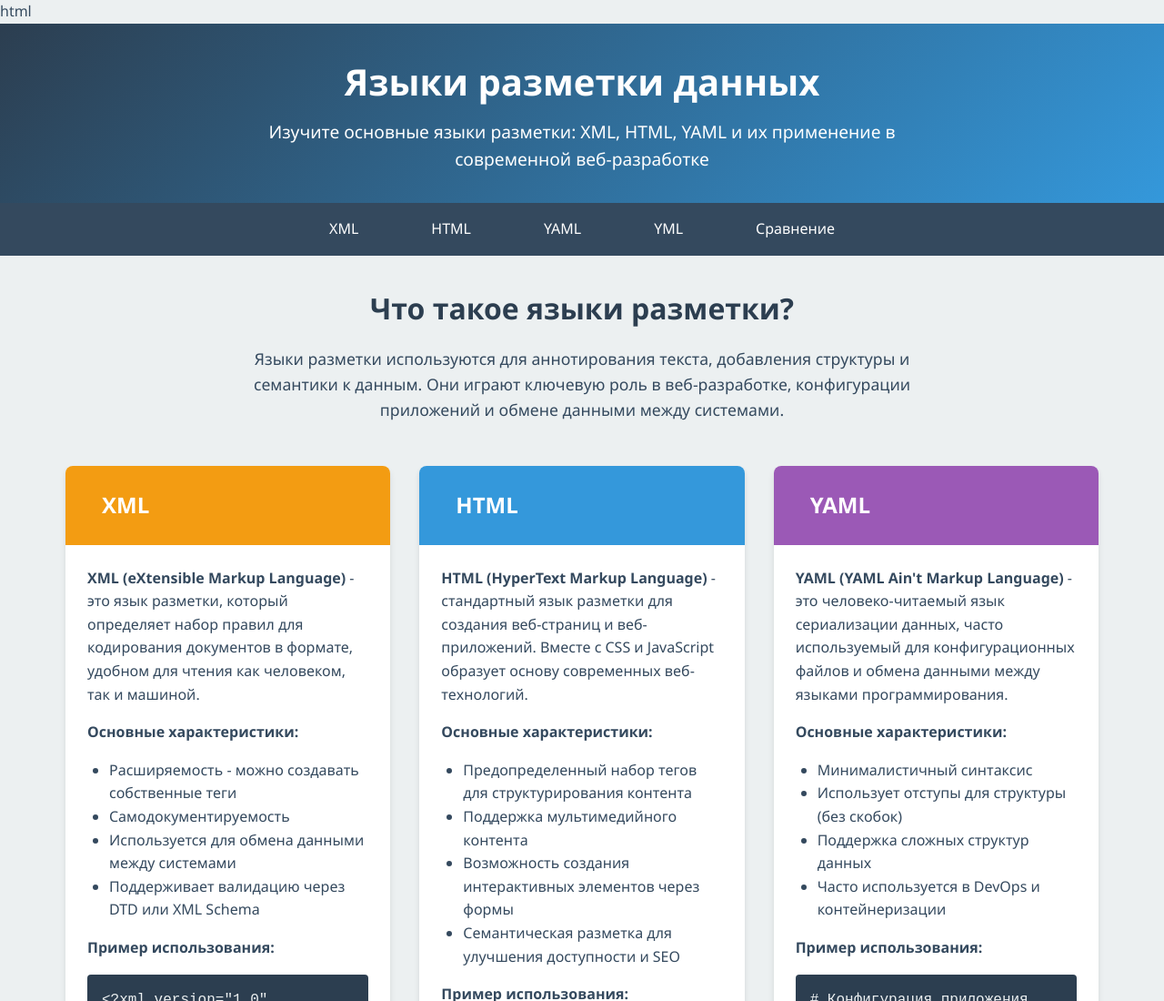
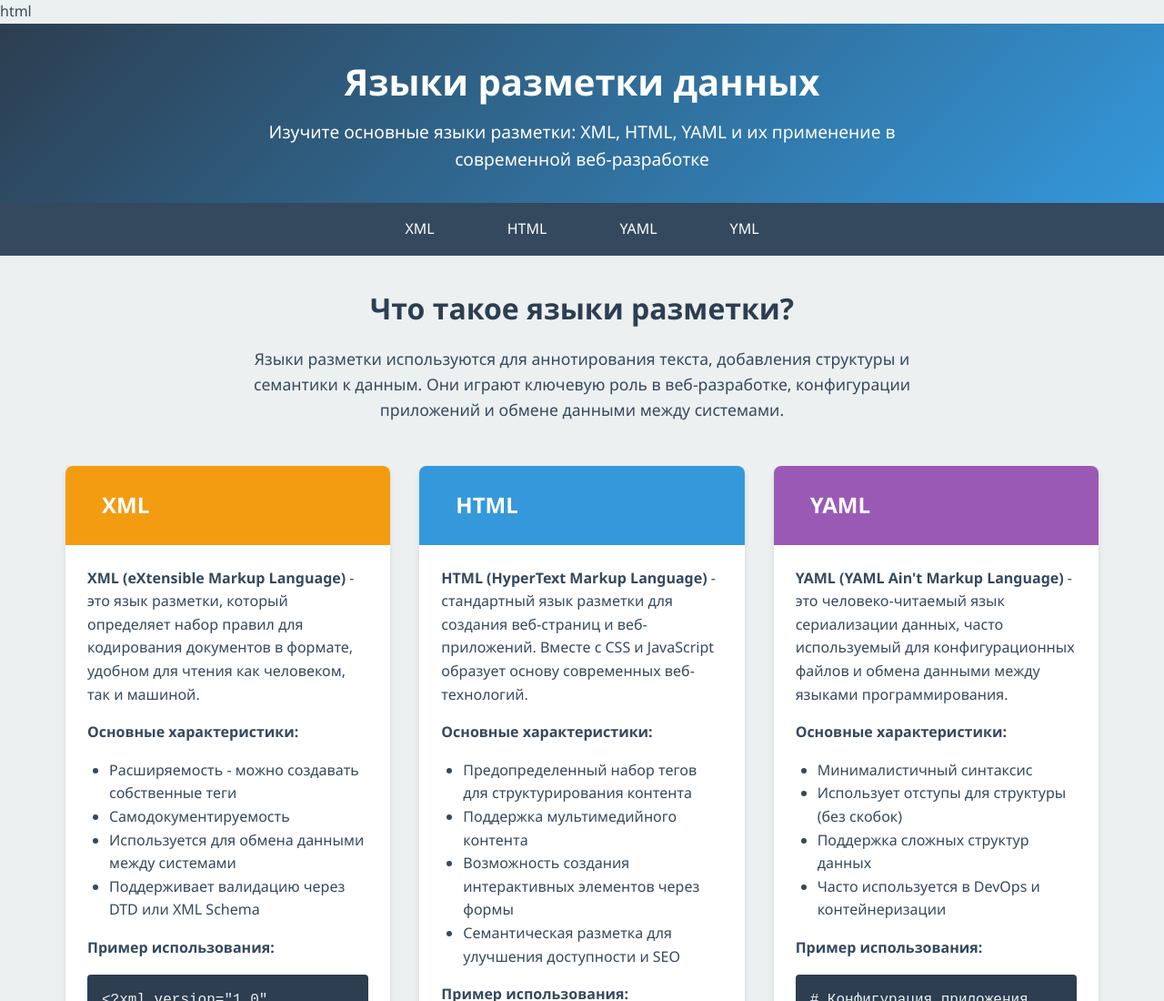
Before and after one commit to nasta0904/presentation, a plain HTML site: page index.html in a window 1280 px wide. Shown: the top 1100 px of the page at 91% size. Drawn offline with Linux system fonts and the light colour scheme.

Commit message:
Update index.html

```diff
--- a/index.html
+++ b/index.html
@@ -20,7 +20,6 @@ html
             <li><a href="#html">HTML</a></li>
             <li><a href="#yaml">YAML</a></li>
             <li><a href="#yml">YML</a></li>
-            <li><a href="#comparison">Сравнение</a></li>
         </ul>
     </nav>
 
```
